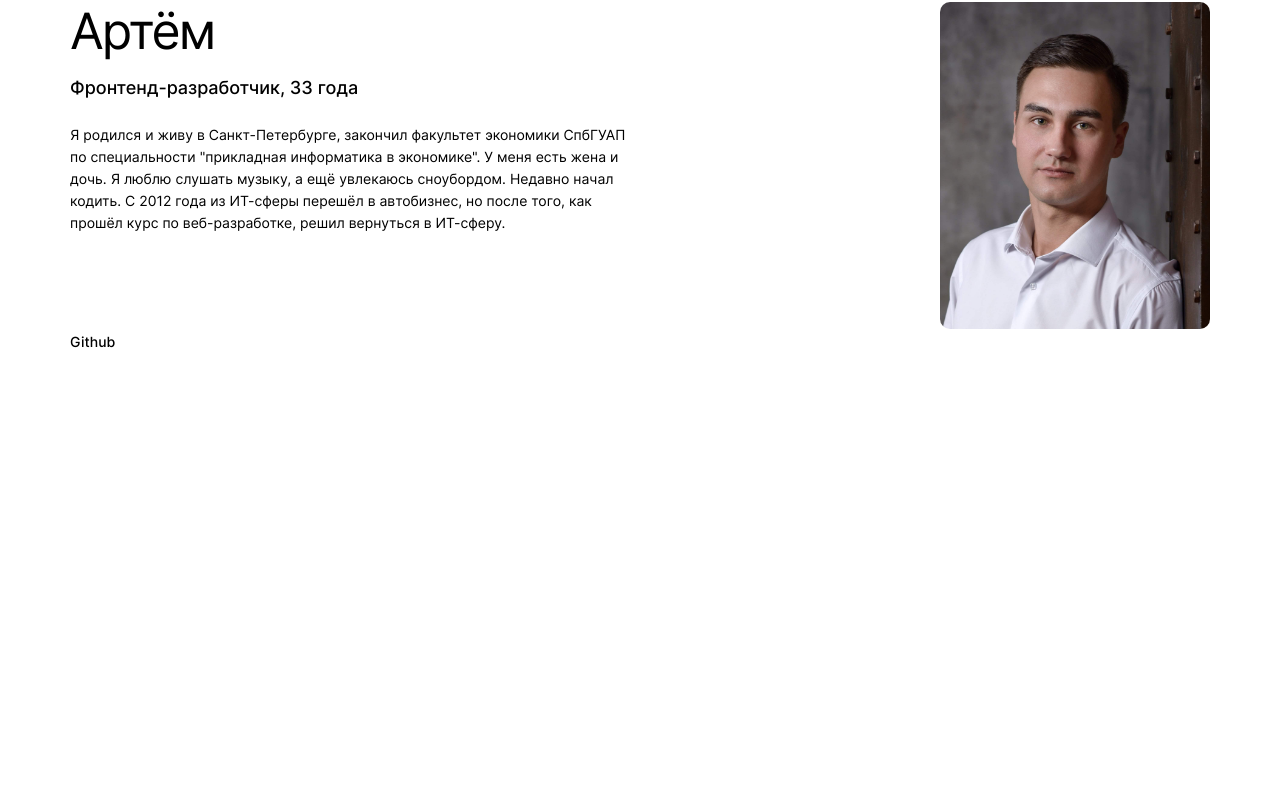
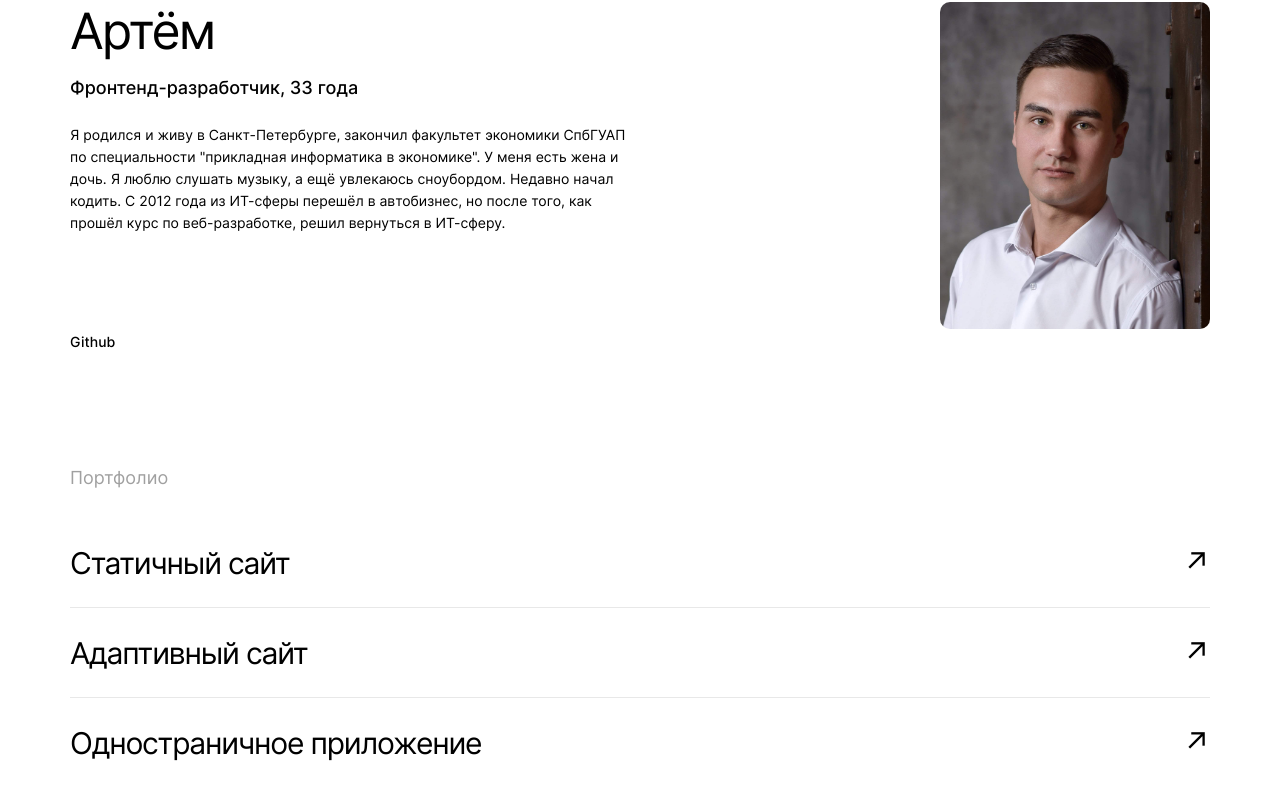
Before and after one commit to ARTALEAL/movies-explorer-frontend, a React (Create React App) app: page / in a window 1280 px wide. Shown: the part 2162-2962 px from the top of the page. Before the commit the page ends 2612 px from the top, so only its background shows below. Built offline with nearby package versions, Linux system fonts and the light colour scheme.

Commit message:
portfolio

```diff
--- a/src/components/Portfolio/Portfolio.css
+++ b/src/components/Portfolio/Portfolio.css
@@ -0,0 +1,51 @@
+.portfolio {
+  padding: 0 70px 125px;
+}
+
+.portfolio__title {
+  font-weight: 400;
+  font-size: 18px;
+  line-height: 20px;
+  color: #a0a0a0;
+  mix-blend-mode: normal;
+  text-align: left;
+  margin-bottom: 50px;
+}
+
+.portfolio__projects {
+  margin: 0;
+  padding: 0;
+  display: flex;
+  flex-direction: column;
+  gap: 20px;
+}
+
+.portfolio__projects li {
+  margin: 0;
+  padding: 0;
+  padding-bottom: 19px;
+  list-style: none;
+  font-weight: 400;
+  font-size: 30px;
+  line-height: 50px;
+  letter-spacing: -0.04em;
+  color: #000000;
+  text-align: left;
+  border-bottom: 1px solid #e8e8e8;
+  display: flex;
+  justify-content: space-between;
+}
+
+.portfolio__link {
+  color: #000000;
+  text-decoration: none;
+  transition: 0.4s;
+}
+
+.portfolio__link:hover {
+  opacity: 0.8;
+}
+
+.portfolio__projects li:last-of-type {
+  border: none;
+}
--- a/src/components/Portfolio/Portfolio.js
+++ b/src/components/Portfolio/Portfolio.js
@@ -2,7 +2,46 @@ import React from 'react';
 import './Portfolio.css';
 
 const Portfolio = () => {
-  return <div className="portfolio"></div>;
+  return (
+    <div className="portfolio">
+      <h3 className="portfolio__title">Портфолио</h3>
+      <ul className="portfolio__projects">
+        <li>
+          <a
+            className="portfolio__link"
+            target="_blank"
+            href="https://github.com/ARTALEAL/how-to-learn"
+            rel="noreferrer"
+          >
+            Статичный сайт
+          </a>
+          <span>↗</span>
+        </li>
+        <li>
+          <a
+            className="portfolio__link"
+            target="_blank"
+            href="https://github.com/ARTALEAL/russian-travel"
+            rel="noreferrer"
+          >
+            Адаптивный сайт
+          </a>
+          <span>↗</span>
+        </li>
+        <li>
+          <a
+            className="portfolio__link"
+            target="_blank"
+            href="https://github.com/ARTALEAL/react-mesto-api-full-gha"
+            rel="noreferrer"
+          >
+            Одностраничное приложение
+          </a>
+          <span>↗</span>
+        </li>
+      </ul>
+    </div>
+  );
 };
 
 export default Portfolio;
--- a/src/components/Student/Student.js
+++ b/src/components/Student/Student.js
@@ -10,14 +10,14 @@ const Student = () => {
         <div className="student__info">
           <span className="student__name">Артём</span>
           <span className="student__job">Фронтенд-разработчик, 33 года</span>
-          <span className="student__about">
+          <p className="student__about">
             Я родился и живу в Санкт-Петербурге, закончил факультет экономики
             СпбГУАП по специальности "прикладная информатика в экономике". У
             меня есть жена и дочь. Я люблю слушать музыку, а ещё увлекаюсь
             сноубордом. Недавно начал кодить. С 2012 года из ИТ-сферы перешёл в
             автобизнес, но после того, как прошёл курс по веб-разработке, решил
             вернуться в ИТ-сферу.
-          </span>
+          </p>
           <a
             className="student__link"
             href="https://github.com/ARTALEAL"
```
